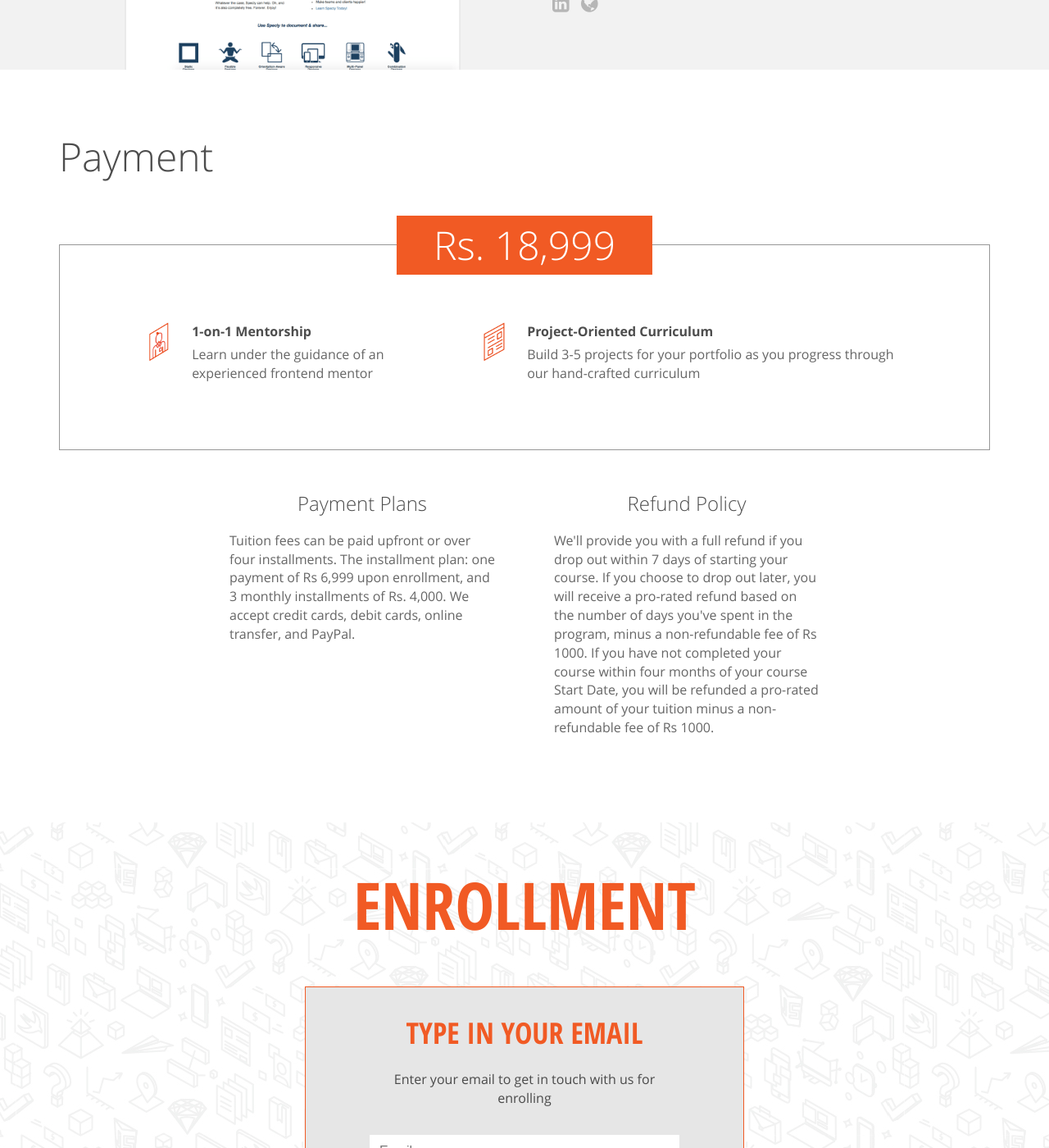
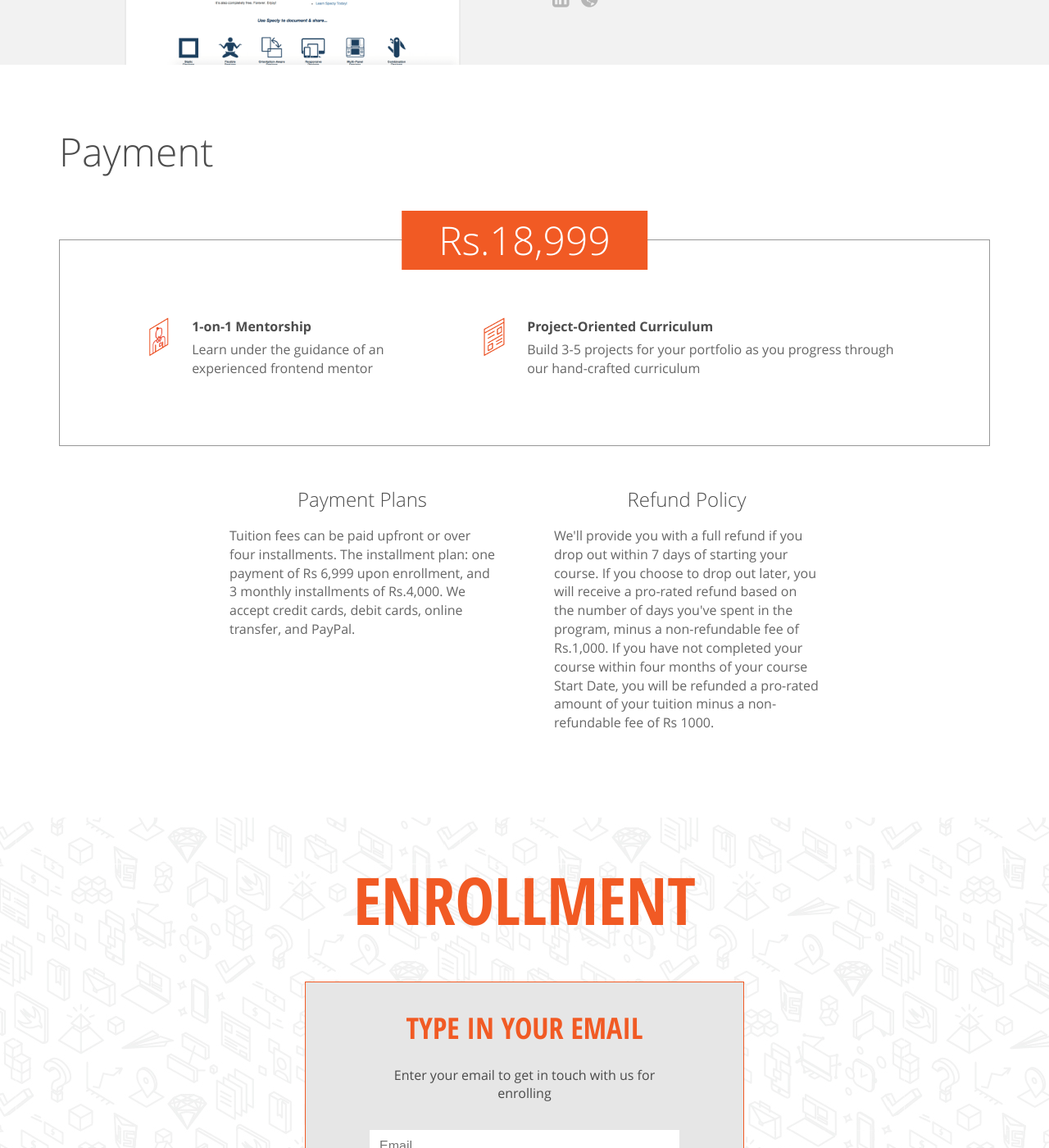
Before and after one commit to steelx/ajinkyaxjs, a Jekyll site: the page learn.io/frontend-development-course.html, which Jekyll copies as it is, in a window 1280 px wide and 1400 px high, scrolled down 5900 px. Shown: the whole window at 82% size. Built offline with Jekyll 4.4.1, drawn with Linux system fonts in a browser that asks for light colours; nearby versions of some CDN libraries; Markdown is read by kramdown in place of the engine named in the settings; comment, search, counter and statistics services are not loaded.

```diff
--- a/learn.io/css/frontend-course.css
+++ b/learn.io/css/frontend-course.css
@@ -2147,7 +2147,7 @@ input {
   }
 
   .course-page .alum-goal .goal-text .goal-header {
-    display: inline-block;
+    display: block;
     text-align: left;
   }
 
--- a/learn.io/frontend-development-course.html
+++ b/learn.io/frontend-development-course.html
@@ -2417,7 +2417,7 @@ L379.6,269.4"></path>
             <h1>Payment</h1>
 
             <div class='payment-callout'>
-                <div class='price'>Rs. 18,999</div>
+                <div class='price'>Rs.18,999</div>
                 <div class='features'>
                     <div class='media-element'>
                         <div class='media-element-media'>
@@ -2447,18 +2447,13 @@ L379.6,269.4"></path>
                     <h3>Payment Plans</h3>
 
                     <p>Tuition fees can be paid upfront or over four installments. The installment plan: one payment of Rs
-                        6,999 upon enrollment, and 3 monthly installments of Rs. 4,000. We accept credit cards, debit
+                        6,999 upon enrollment, and 3 monthly installments of Rs.4,000. We accept credit cards, debit
                         cards, online transfer, and PayPal.</p>
                 </div>
                 <div class='payment-feature'>
                     <h3>Refund Policy</h3>
 
-                    <p>We'll provide you with a full refund if you drop out within 7 days of starting your course. If
-                        you choose to drop out later, you will receive a pro-rated refund based on the number of days
-                        you've spent in the program, minus a non-refundable fee of Rs 1000. If you have not completed
-                        your course within four months of your course Start Date, you will be refunded a pro-rated
-                        amount of
-                        your tuition minus a non-refundable fee of Rs 1000.
+                    <p>We'll provide you with a full refund if you drop out within 7 days of starting your course. If you choose to drop out later, you will receive a pro-rated refund based on the number of days you've spent in the program, minus a non-refundable fee of Rs.1,000. If you have not completed your course within four months of your course Start Date, you will be refunded a pro-rated amount of your tuition minus a non-refundable fee of Rs 1000.
                     </p>
                 </div>
             </div>
```
Also changed, not shown: learn.io/images/AJ_n.jpg, learn.io/images/AJ_n2.png, learn.io/images/Frontend-Alumni-Screenshot.png, learn.io/images/Frontend-Project.png, learn.io/images/Frontend-Roadmap.png, learn.io/images/bg-blue-gradient-2ef4f59480cf9bdf6477fb4d9992613f.png, learn.io/images/essentials-bg-c8a2e4e0da48fb7d80ada4fa207d6c43.png, learn.io/images/mentorship-joey-535ae9d59f7af9c521804116c8904716.png, learn.io/images/mentorship-pairprogram-e652d8a08823e58d6e19b9eac0041a80.png.
